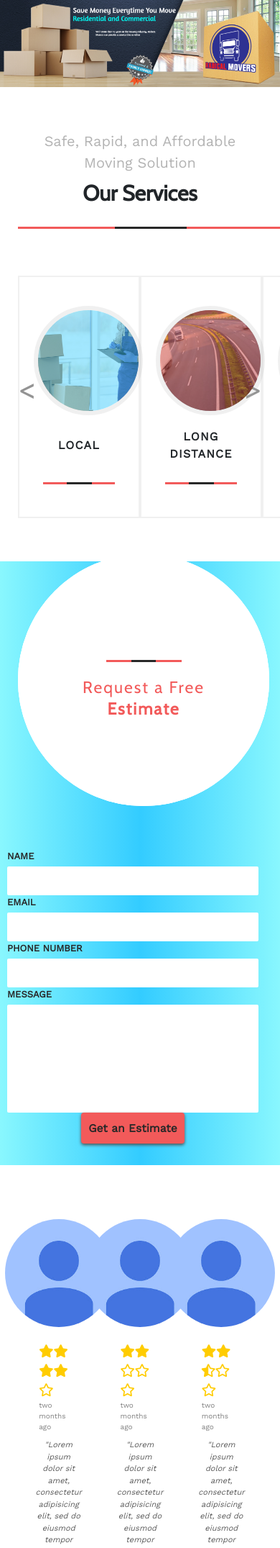
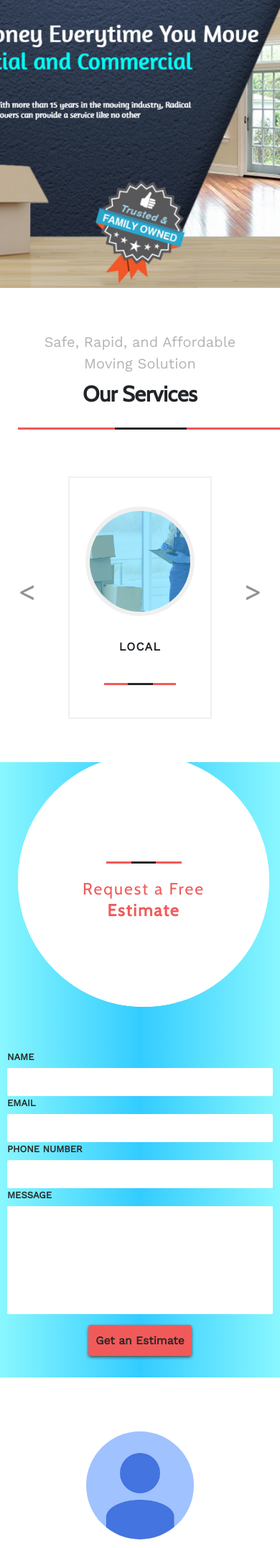
Before and after one commit to AJMarquez99/RadicalMovers, a PHP site: page / in a window 390 px wide. Shown: the part 41-2192 px from the top of the page at 72% size. Run offline with PHP 8.4, Linux system fonts and the light colour scheme; some libraries are stand-ins or nearby versions.

Commit message:
Making it responsive

```diff
--- a/components/_estimate.html
+++ b/components/_estimate.html
@@ -31,7 +31,7 @@
               <textarea name="message" id="message"></textarea>
             </div>
           </div>
-          <div class="row pt-md-4">
+          <div class="row pt-4">
             <div class="col input-block submit-button">
               <input type="submit" name="submit" id="submit" value="Get an Estimate" />
             </div>
--- a/components/_footer.html
+++ b/components/_footer.html
@@ -4,7 +4,7 @@
         <div class="col-md-6 col-lg-4 footer-hours">
           <h4>Radical Movers</h4>
           <div class="cool-border"></div>
-          <p>Since 2011, Radical Movers has been the undisputed winner on the VA, DC and MD area as the best moving company</p>
+          <p class="d-none d-md-block">Since 2011, Radical Movers has been the undisputed winner on the VA, DC and MD area as the best moving company</p>
           <ul class="hours">
             <li class="hours-days">Monday to Saturday</li>
             <li class="hours-hours">9:00 am - 7:00 pm</li>
--- a/components/_header.html
+++ b/components/_header.html
@@ -33,7 +33,7 @@
       </div>
       <div class="row" id="navigation_tab">
             <nav class="navbar navbar-expand-md mx-auto underline-effect">
-              <a class="navbar-brand d-block d-md-none" href="#">Radical Movers</a>
+              <a class="navbar-brand d-block d-md-none" href="/">Radical Movers</a>
               <button class="navbar-toggler " type="button" data-toggle="collapse" data-target="#mobileNav" aria-controls="mobileNav" aria-expanded="false" aria-label="Toggle navigation">
                 <span class="navbar-toggler-icon"><i class="fas fa-caret-square-down"></i></span>
               </button>
@@ -43,7 +43,7 @@
                   <li><a href="#radical_about">About</a></li>
                   <li><a href="#radical_services">Services</a></li>
                   <li><a href="#radical_estimate">Estimate</a></li>
-                  <li><a href="index.php">Contact</a></li>
+                  <li><a href="#radical_footer">Contact</a></li>
                 </ul>
               </div>
             </nav>
--- a/components/_testimonials.html
+++ b/components/_testimonials.html
@@ -1,6 +1,6 @@
 <section id="radical_testimonials">
   <div class="container">
-    <div class="row">
+    <div class="row flex-column flex-md-row">
       <a href="https://www.google.com/search?newwindow=1&safe=active&rlz=1C1CHBD_enUS832US832&ei=zMFPXIDROfLB_QbGm6cY&q=radical+movers+reviews&oq=radical+movers+reviews&gs_l=psy-ab.3..33i299.3875551.3879534..3879646...0.0..0.99.1736.22......0....1..gws-wiz.......0i71j35i39j0i131j0j0i67j0i131i67j0i22i30j38j33i160.PiNbM3yOf-Y#lrd=0x89b64c9ca63cffe5:0x8866f05280cb683d,1,,," target="_black" class="col-md-3 testimonial">
         <img src="images/testimonials_user.jpg" alt="" class="testimonial-profile-pic" />
         <span class="testimonial-stars four-stars"></span>
@@ -23,7 +23,7 @@
         <span class="testimonial-name">- Mary Beth</span>
       </a>
     </div>
-    <div class="row">
+    <div class="row d-none d-md-flex">
       <a href="https://www.yelp.com/biz/radical-movers-fairfax" target="_black" class="col-md-3 testimonial">
         <img src="images/testimonials_user.jpg" alt="" class="testimonial-profile-pic" />
         <span class="testimonial-stars three-stars"></span>
--- a/css/master.css
+++ b/css/master.css
@@ -224,6 +224,13 @@ header .underline-effect a:hover:after {
   width: 100%;
   height: auto;
 }
+@media screen and (max-width: 767.98px) {
+  .radical-intro img {
+    width: 100%;
+    height: 400px;
+    object-fit: cover;
+  }
+}
 
 .image-overlay {
   position: absolute;
@@ -385,6 +392,14 @@ polygon.arrow-top {
 @media screen and (max-width: 991.98px) {
   .services-content .service-card {
     min-width: 50%;
+  }
+  .services-content .service-title {
+    margin: 0 auto;
+  }
+}
+@media screen and (max-width: 767.98px) {
+  .services-content .service-card {
+    min-width: 100%;
   }
   .services-content .service-title {
     margin: 0 auto;
@@ -576,6 +591,12 @@ polygon.arrow-top {
   position: relative;
   top: -10px;
 }
+@media screen and (max-width: 767.98px) {
+  .radical-estimate .image-container {
+    margin: 0 auto;
+    margin-bottom: 20px;
+  }
+}
 .radical-estimate img {
   width: 350px;
   height: auto;
@@ -652,6 +673,11 @@ polygon.arrow-top {
     padding-right: 20px;
   }
 }
+@media screen and (max-width: 767.98px) {
+  .form-block {
+    padding: 30px 0;
+  }
+}
 
 .input-block {
   display: flex;
@@ -702,6 +728,15 @@ polygon.arrow-top {
   color: #000;
   text-decoration: none;
   margin: 0 auto;
+}
+@media screen and (max-width: 767.98px) {
+  #radical_testimonials a {
+    width: 100%;
+    margin-bottom: 80px;
+  }
+  #radical_testimonials a:last-child {
+    margin-bottom: 0;
+  }
 }
 #radical_testimonials .row {
   justify-content: space-between;
@@ -755,6 +790,11 @@ polygon.arrow-top {
 
 #radical_map {
   background-image: url("../images/map_boxes.png");
+}
+@media screen and (max-width: 767.98px) {
+  #radical_map {
+    padding: 50px 0;
+  }
 }
 #radical_map .image-overlay {
   background-color: rgba(34, 40, 49, 0.85);
@@ -836,6 +876,11 @@ polygon.arrow-top {
   font-size: 1.4em;
   padding: 50px 0 20px;
 }
+@media screen and (max-width: 767.98px) {
+  #radical_footer {
+    padding-top: 20px;
+  }
+}
 #radical_footer .footer-main {
   max-width: 1300px;
 }
@@ -873,6 +918,18 @@ polygon.arrow-top {
 #radical_footer [class*=footer-]:not(.footer-copyrights):last-child h4 {
   text-align: right;
 }
+@media screen and (max-width: 767.98px) {
+  #radical_footer [class*=footer-]:not(.footer-copyrights) {
+    padding: 0;
+    text-align: center !important;
+  }
+  #radical_footer [class*=footer-]:not(.footer-copyrights) h4 {
+    display: none;
+  }
+  #radical_footer [class*=footer-]:not(.footer-copyrights) .cool-border {
+    display: none;
+  }
+}
 
 .footer-payments .container {
   padding-top: 10px;
@@ -903,6 +960,12 @@ polygon.arrow-top {
   margin-top: 0;
 }
 
+@media screen and (max-width: 767.98px) {
+  .contact-content, .hours-hours {
+    margin-bottom: 30px;
+  }
+}
+
 /*.contact-title:not(:first-child) {
   margin-top: 10px;
 }*/
--- a/sass/_estimate.scss
+++ b/sass/_estimate.scss
@@ -20,6 +20,10 @@
     justify-content: center;
     position: relative;
     top: -10px;
+    @media screen and (max-width: $sm-break) {
+      margin: 0 auto;
+      margin-bottom: 20px;
+    }
   }
   img {
     width: $image-size;
@@ -99,6 +103,9 @@
     padding-left: 0;
     padding-right: 20px;
   }
+  @media screen and (max-width: $sm-break) {
+    padding: 30px 0;
+  }
 }
 
 .input-block {
--- a/sass/_footer.scss
+++ b/sass/_footer.scss
@@ -4,6 +4,9 @@
   font-family: $nav-font;
   font-size: 1.4em;
   padding: 50px 0 20px;
+  @media screen and (max-width: $sm-break) {
+    padding-top: 20px;
+  }
   .footer-main{
     max-width: 1300px;
     &:last-child {
@@ -40,6 +43,16 @@
       text-align: right;
       h4 {
         text-align: right;
+      }
+    }
+    @media screen and (max-width: $sm-break) {
+      padding: 0;
+      text-align: center!important;
+      h4 {
+        display: none;
+      }
+      .cool-border {
+        display: none;
       }
     }
   }
@@ -81,6 +94,11 @@
   margin-top: 0;
 }
 
+.contact-content, .hours-hours {
+  @media screen and (max-width: $sm-break) {
+    margin-bottom: 30px;
+  }
+}
 /*.contact-title:not(:first-child) {
   margin-top: 10px;
 }*/
--- a/sass/_intro.scss
+++ b/sass/_intro.scss
@@ -4,6 +4,11 @@
   img {
     width: 100%;
     height: auto;
+    @media screen and (max-width: $sm-break) {
+      width: 100%;
+      height: 400px;
+      object-fit: cover;
+    }
   }
 }
 
--- a/sass/_map.scss
+++ b/sass/_map.scss
@@ -1,5 +1,8 @@
 #radical_map {
   background-image: url("../images/map_boxes.png");
+  @media screen and (max-width: $sm-break) {
+    padding: 50px 0;
+  }
   .image-overlay {
     background-color: rgba(34,40,49,0.85);
   }
--- a/sass/_services.scss
+++ b/sass/_services.scss
@@ -80,6 +80,14 @@
   @media screen and (max-width: $md-break) {
     .service-card {
       min-width: 50%;
+    }
+    .service-title {
+      margin: 0 auto;
+    }
+  }
+  @media screen and (max-width: $sm-break) {
+    .service-card {
+      min-width: 100%;
     }
     .service-title {
       margin: 0 auto;
--- a/sass/_testimonials.scss
+++ b/sass/_testimonials.scss
@@ -4,6 +4,15 @@
     color: $text-color;
     text-decoration: none;
     margin: 0 auto;
+  }
+  a {
+    @media screen and (max-width: $sm-break) {
+      width: 100%;
+      margin-bottom: 80px;
+      &:last-child {
+        margin-bottom: 0;
+      }
+    }
   }
   .row {
     justify-content: space-between;
```
Also changed, not shown: 1 other file.
